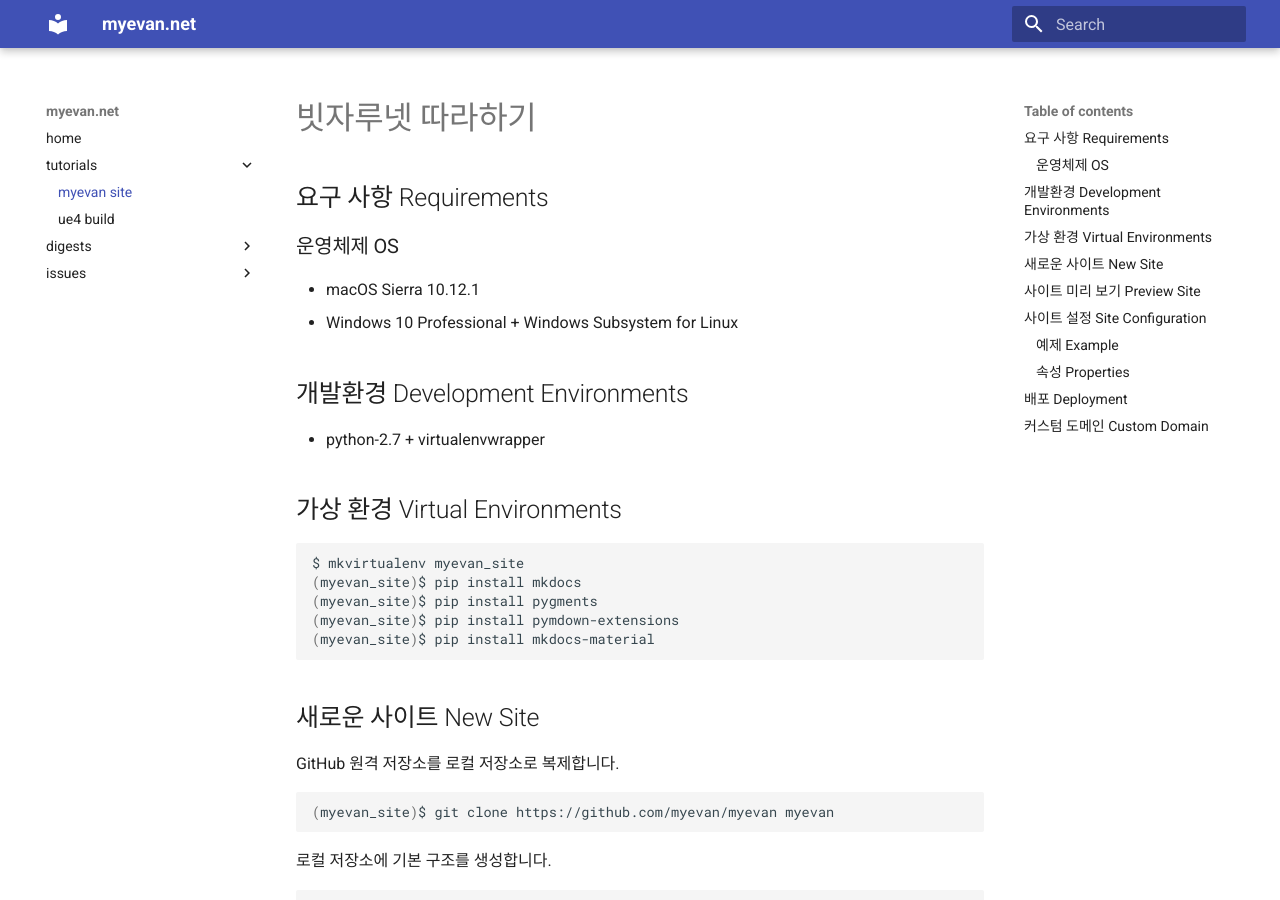
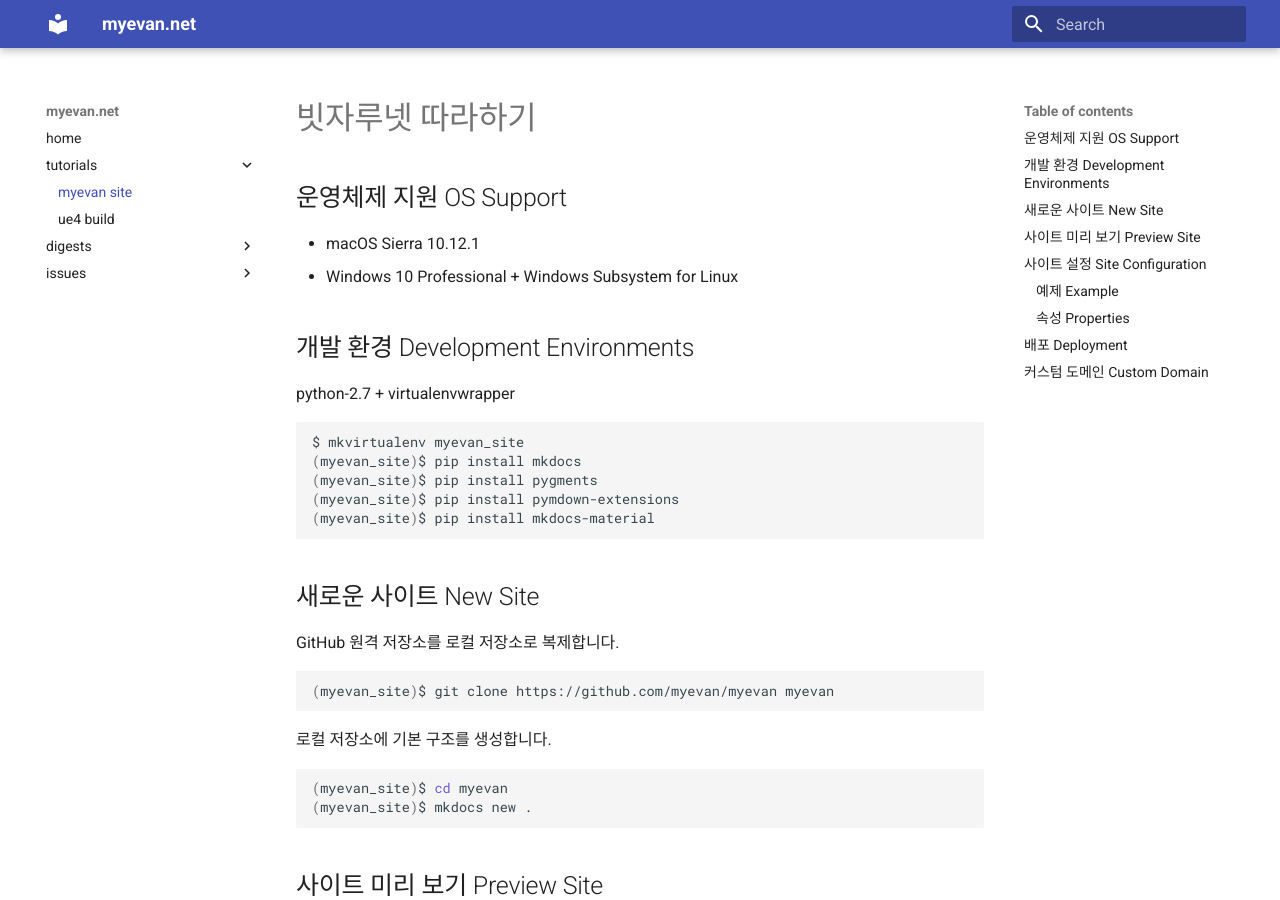
Before and after one commit to myevan/myevan-home, an MkDocs documentation site: the page built from docs/myevan_site_tutorial.md, in a window 1280 px wide and 900 px high. Built offline with MkDocs 1.6.1 and Material for MkDocs 9.7.7, drawn with Linux system fonts in a browser that asks for light colours; old or Windows-style settings are respelled for this version of MkDocs.

Commit message:
빗자루넷 따라하기 문서 정리

```diff
--- a/docs/myevan_site_tutorial.md
+++ b/docs/myevan_site_tutorial.md
@@ -1,17 +1,13 @@
 # 빗자루넷 따라하기
 
-## 요구 사항 Requirements
-
-### 운영체제 OS
+## 운영체제 지원 OS Support
 
 * macOS Sierra 10.12.1
 * Windows 10 Professional + Windows Subsystem for Linux
 
-## 개발환경 Development Environments
+## 개발 환경 Development Environments
 
-* python-2.7 + virtualenvwrapper
-
-## 가상 환경 Virtual Environments
+python-2.7 + virtualenvwrapper
 
     :::bash
     $ mkvirtualenv myevan_site
```
